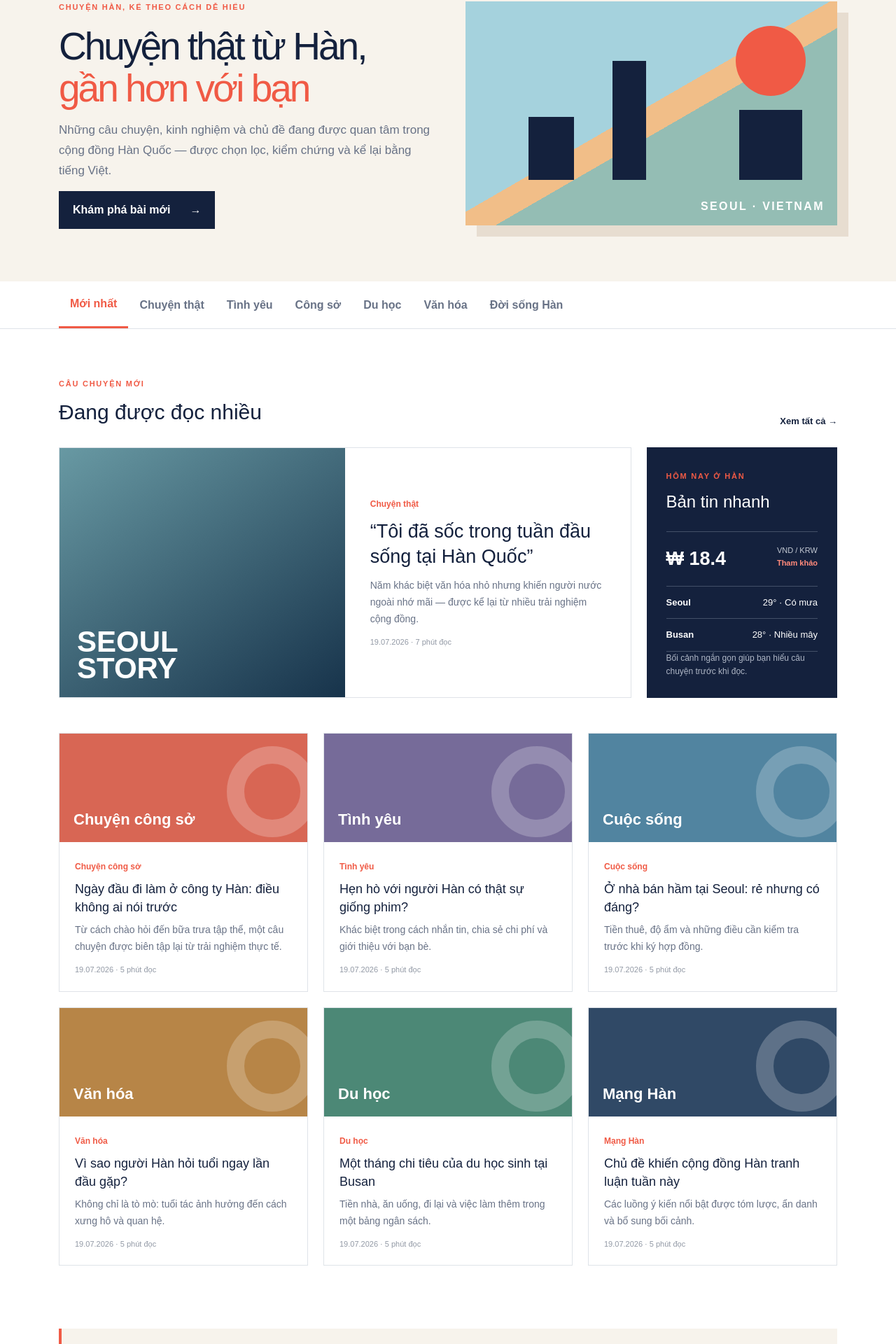
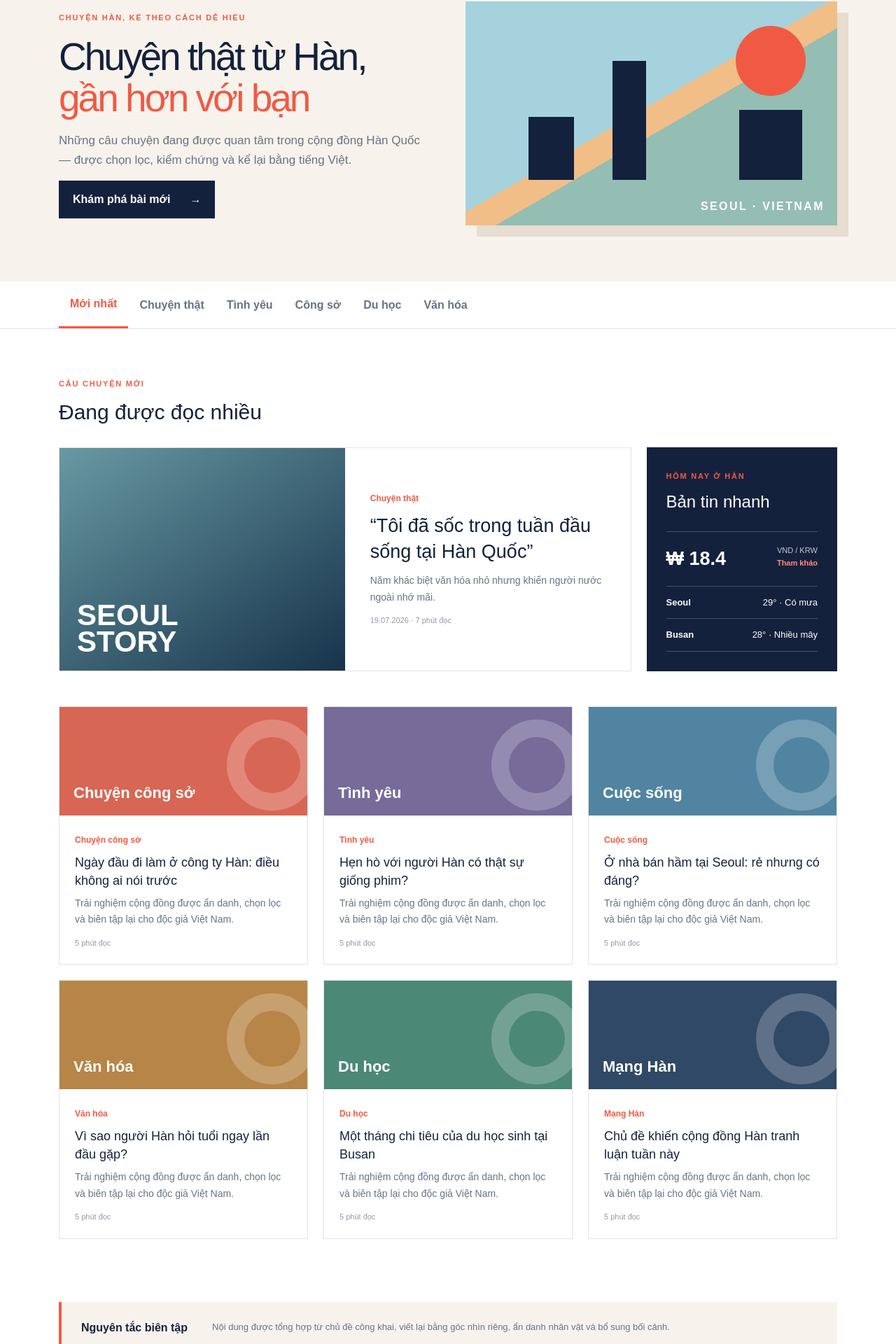
Before and after one commit to kimsuhoe01-creator/dabangzz, a Next.js app: page / in a window 1280 px wide. Shown: the part 155-2075 px from the top of the page at 70% size. Built offline with nearby package versions, Linux system fonts and the light colour scheme.

Commit message:
Add viral-style Vietnamese story experience

```diff
--- a/app/page.tsx
+++ b/app/page.tsx
@@ -1,22 +1,13 @@
-const articles = [
-  { category: "Chuyện công sở", title: "Ngày đầu đi làm ở công ty Hàn: điều không ai nói trước", excerpt: "Từ cách chào hỏi đến bữa trưa tập thể, một câu chuyện được biên tập lại từ trải nghiệm thực tế.", tone: "coral" },
-  { category: "Tình yêu", title: "Hẹn hò với người Hàn có thật sự giống phim?", excerpt: "Khác biệt trong cách nhắn tin, chia sẻ chi phí và giới thiệu với bạn bè.", tone: "violet" },
-  { category: "Cuộc sống", title: "Ở nhà bán hầm tại Seoul: rẻ nhưng có đáng?", excerpt: "Tiền thuê, độ ẩm và những điều cần kiểm tra trước khi ký hợp đồng.", tone: "blue" },
-  { category: "Văn hóa", title: "Vì sao người Hàn hỏi tuổi ngay lần đầu gặp?", excerpt: "Không chỉ là tò mò: tuổi tác ảnh hưởng đến cách xưng hô và quan hệ.", tone: "amber" },
-  { category: "Du học", title: "Một tháng chi tiêu của du học sinh tại Busan", excerpt: "Tiền nhà, ăn uống, đi lại và việc làm thêm trong một bảng ngân sách.", tone: "green" },
-  { category: "Mạng Hàn", title: "Chủ đề khiến cộng đồng Hàn tranh luận tuần này", excerpt: "Các luồng ý kiến nổi bật được tóm lược, ẩn danh và bổ sung bối cảnh.", tone: "navy" },
+const cards=[
+ ["Chuyện công sở","Ngày đầu đi làm ở công ty Hàn: điều không ai nói trước","coral"],
+ ["Tình yêu","Hẹn hò với người Hàn có thật sự giống phim?","violet"],
+ ["Cuộc sống","Ở nhà bán hầm tại Seoul: rẻ nhưng có đáng?","blue"],
+ ["Văn hóa","Vì sao người Hàn hỏi tuổi ngay lần đầu gặp?","amber"],
+ ["Du học","Một tháng chi tiêu của du học sinh tại Busan","green"],
+ ["Mạng Hàn","Chủ đề khiến cộng đồng Hàn tranh luận tuần này","navy"]
 ];
-
-export default function Home() {
-  const categories=["Mới nhất","Chuyện thật","Tình yêu","Công sở","Du học","Văn hóa","Đời sống Hàn"];
-  return <main>
-    <header className="site-header"><div className="topline"/><div className="header-inner"><a className="brand" href="#top">dabang<span>zz</span></a><nav><a href="#latest">Bài mới</a><a href="#topics">Chủ đề</a><a href="#about">Về chúng tôi</a></nav><button className="search" aria-label="Tìm kiếm">⌕</button></div></header>
-    <section className="hero" id="top"><div className="hero-inner"><div className="hero-copy"><span className="kicker">CHUYỆN HÀN, KỂ THEO CÁCH DỄ HIỂU</span><h1>Chuyện thật từ Hàn,<br/><em>gần hơn với bạn</em></h1><p>Những câu chuyện, kinh nghiệm và chủ đề đang được quan tâm trong cộng đồng Hàn Quốc — được chọn lọc, kiểm chứng và kể lại bằng tiếng Việt.</p><a className="primary" href="#latest">Khám phá bài mới <span>→</span></a></div><div className="hero-art" aria-hidden="true"><div className="sun"/><div className="tower tower-a"/><div className="tower tower-b"/><div className="tower tower-c"/><span className="river">SEOUL · VIETNAM</span></div></div></section>
-    <div className="category-bar" id="topics"><div>{categories.map((x,i)=><button className={i===0?"active":""} key={x}>{x}</button>)}</div></div>
-    <section className="content" id="latest"><div className="section-heading"><div><span>CÂU CHUYỆN MỚI</span><h2>Đang được đọc nhiều</h2></div><a href="#all">Xem tất cả →</a></div><div className="feature-grid"><article className="lead-card"><div className="lead-visual"><span>SEOUL<br/>STORY</span></div><div className="lead-body"><span className="label">Chuyện thật</span><h3>“Tôi đã sốc trong tuần đầu sống tại Hàn Quốc”</h3><p>Năm khác biệt văn hóa nhỏ nhưng khiến người nước ngoài nhớ mãi — được kể lại từ nhiều trải nghiệm cộng đồng.</p><div className="meta">19.07.2026 · 7 phút đọc</div></div></article><aside className="briefing"><span className="brief-label">HÔM NAY Ở HÀN</span><h3>Bản tin nhanh</h3><div className="stat"><strong>₩ 18.4</strong><span>VND / KRW<br/><b>Tham khảo</b></span></div><div className="weather"><strong>Seoul</strong><span>29° · Có mưa</span></div><div className="weather"><strong>Busan</strong><span>28° · Nhiều mây</span></div><p>Bối cảnh ngắn gọn giúp bạn hiểu câu chuyện trước khi đọc.</p></aside></div>
-      <div className="article-grid" id="all">{articles.map(a=><article className="article-card" key={a.title}><div className={`thumb ${a.tone}`}><span>{a.category}</span></div><div className="article-body"><span className="label">{a.category}</span><h3>{a.title}</h3><p>{a.excerpt}</p><div className="meta">19.07.2026 · 5 phút đọc</div></div></article>)}</div></section>
-    <section className="editorial"><strong>Nguyên tắc biên tập</strong><p>Nội dung được tổng hợp từ các chủ đề công khai, viết lại bằng góc nhìn riêng, ẩn danh nhân vật và bổ sung bối cảnh. Không sao chép nguyên văn hoặc đăng thông tin có thể nhận diện cá nhân.</p></section>
-    <section className="newsletter"><div><span>MỖI TUẦN MỘT LẦN</span><h2>Hiểu Hàn Quốc<br/>qua những câu chuyện thật</h2><p>Nhận những bài đáng đọc nhất bằng tiếng Việt.</p></div><form><label className="sr-only" htmlFor="email">Email</label><input id="email" type="email" placeholder="Địa chỉ email"/><button type="submit">Đăng ký miễn phí</button></form></section>
-    <footer id="about"><div className="footer-inner"><div><a className="brand light" href="#top">dabang<span>zz</span></a><p>Chuyện Hàn, kể cho người Việt.</p></div><div className="footer-links"><a href="#about">Giới thiệu</a><a href="#about">Nguyên tắc biên tập</a><a href="#about">Quyền riêng tư</a><a href="#about">Liên hệ</a></div></div><div className="copyright">© 2026 dabangzz. Nội dung mang tính tham khảo.</div></footer>
-  </main>;
-}
+export default function Home(){return <main><header className="site-header"><div className="topline"/><div className="header-inner"><a className="brand" href="#top">dabang<span>zz</span></a><nav><a href="#latest">Bài mới</a><a href="#topics">Chủ đề</a><a href="#about">Về chúng tôi</a></nav><button className="search">⌕</button></div></header>
+<section className="hero" id="top"><div className="hero-inner"><div className="hero-copy"><span className="kicker">CHUYỆN HÀN, KỂ THEO CÁCH DỄ HIỂU</span><h1>Chuyện thật từ Hàn,<br/><em>gần hơn với bạn</em></h1><p>Những câu chuyện đang được quan tâm trong cộng đồng Hàn Quốc — được chọn lọc, kiểm chứng và kể lại bằng tiếng Việt.</p><a className="primary" href="#latest">Khám phá bài mới <span>→</span></a></div><div className="hero-art"><div className="sun"/><div className="tower tower-a"/><div className="tower tower-b"/><div className="tower tower-c"/><span className="river">SEOUL · VIETNAM</span></div></div></section>
+<div className="category-bar" id="topics"><div>{["Mới nhất","Chuyện thật","Tình yêu","Công sở","Du học","Văn hóa"].map((x,i)=><button className={i===0?"active":""} key={x}>{x}</button>)}</div></div>
+<section className="content" id="latest"><div className="section-heading"><div><span>CÂU CHUYỆN MỚI</span><h2>Đang được đọc nhiều</h2></div></div><div className="feature-grid"><a className="lead-card" href="/bai-viet/soc-van-hoa-han-quoc"><div className="lead-visual"><span>SEOUL<br/>STORY</span></div><div className="lead-body"><span className="label">Chuyện thật</span><h3>“Tôi đã sốc trong tuần đầu sống tại Hàn Quốc”</h3><p>Năm khác biệt văn hóa nhỏ nhưng khiến người nước ngoài nhớ mãi.</p><div className="meta">19.07.2026 · 7 phút đọc</div></div></a><aside className="briefing"><span className="brief-label">HÔM NAY Ở HÀN</span><h3>Bản tin nhanh</h3><div className="stat"><strong>₩ 18.4</strong><span>VND / KRW<br/><b>Tham khảo</b></span></div><div className="weather"><strong>Seoul</strong><span>29° · Có mưa</span></div><div className="weather"><strong>Busan</strong><span>28° · Nhiều mây</span></div></aside></div><div className="article-grid">{cards.map((a,i)=><a className="article-card" href={i===0?"/bai-viet/soc-van-hoa-han-quoc":"#"} key={a[1]}><div className={`thumb ${a[2]}`}><span>{a[0]}</span></div><div className="article-body"><span className="label">{a[0]}</span><h3>{a[1]}</h3><p>Trải nghiệm cộng đồng được ẩn danh, chọn lọc và biên tập lại cho độc giả Việt Nam.</p><div className="meta">5 phút đọc</div></div></a>)}</div></section>
+<section className="editorial"><strong>Nguyên tắc biên tập</strong><p>Nội dung được tổng hợp từ chủ đề công khai, viết lại bằng góc nhìn riêng, ẩn danh nhân vật và bổ sung bối cảnh.</p></section><footer id="about"><div className="copyright">© 2026 dabangzz · Chuyện Hàn, kể cho người Việt.</div></footer></main>}
```
Also changed, not shown: app/bai-viet/soc-van-hoa-han-quoc/page.tsx (added, +2 -0 lines), app/globals.css.
